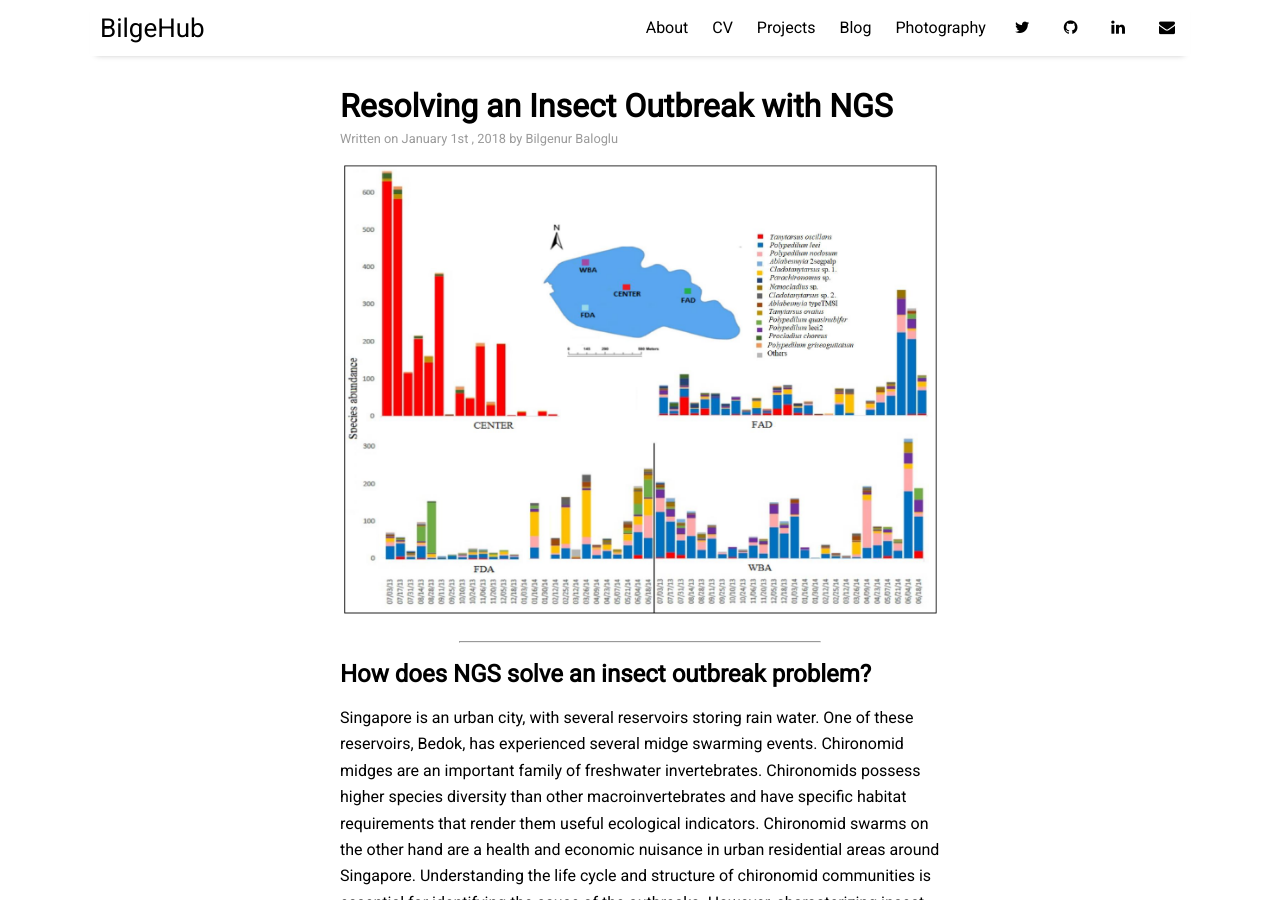
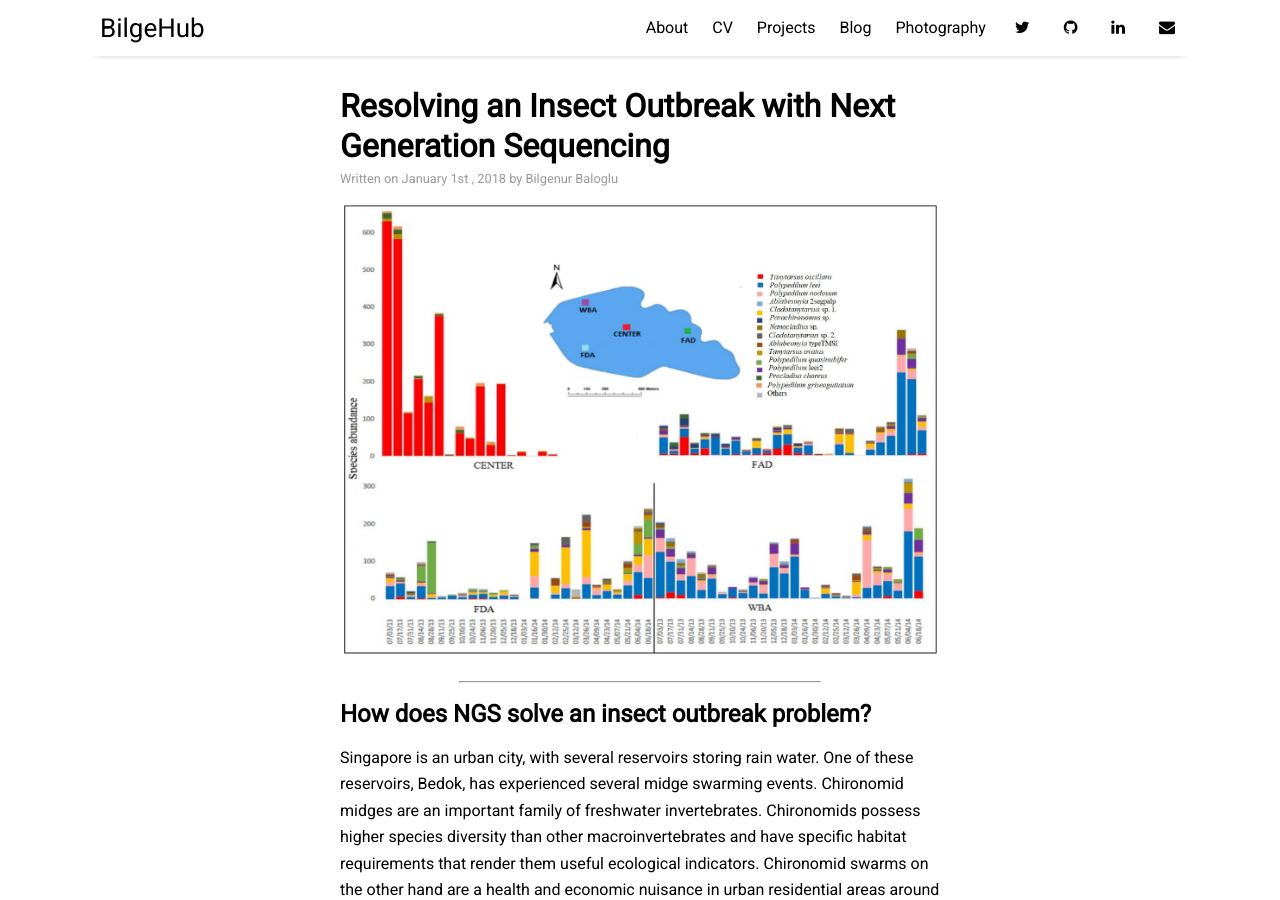
Before and after one commit to BBaloglu/bbaloglu.github.io, a Jekyll site: the page built from _posts/2018-01-01-BedokReservoir.md, in a window 1280 px wide and 900 px high. Built offline with Jekyll 4.4.1, drawn with Linux system fonts in a browser that asks for light colours; nearby versions of some CDN libraries.

Commit message:
Update 2018-01-01-BedokReservoir.md

```diff
--- a/_posts/2018-01-01-BedokReservoir.md
+++ b/_posts/2018-01-01-BedokReservoir.md
@@ -1,5 +1,5 @@
 ---
-title: Resolving an Insect Outbreak with NGS
+title: Resolving an Insect Outbreak with Next Generation Sequencing
 author: Bilgenur Baloglu
 layout: post
 categories: research
```
